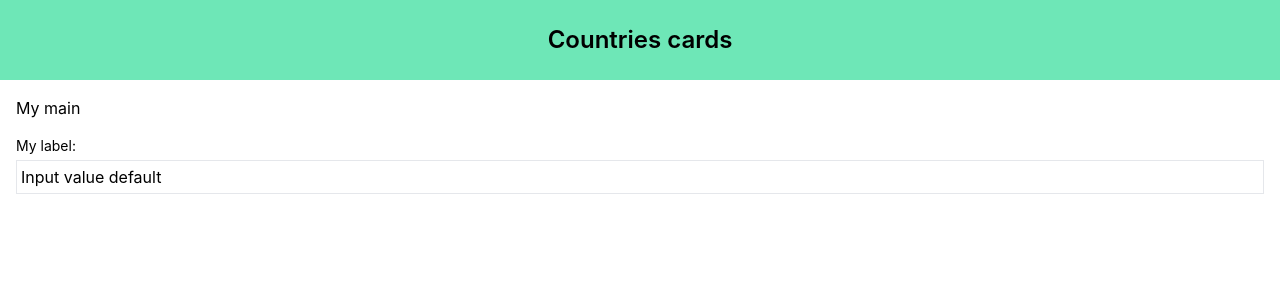
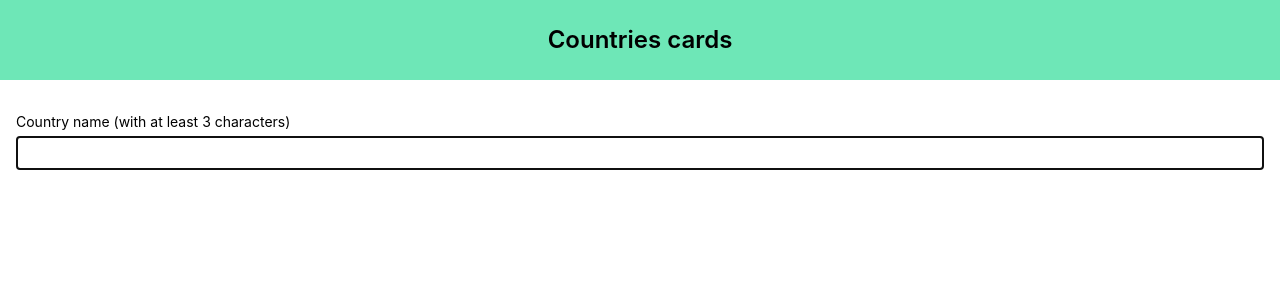
Before and after one commit to rennanmelo/country-cards, a React (Create React App) app: page / in a window 1280 px wide. Shown: the top 300 px of the page. Built offline with nearby package versions, Linux system fonts and the light colour scheme.

Commit message:
Created handleChange functionality of the input

```diff
--- a/src/pages/ReactCountriesPage.js
+++ b/src/pages/ReactCountriesPage.js
@@ -1,15 +1,27 @@
+import { useState } from "react";
 import Header from "../components/Header";
 import Main from "../components/Main";
 import TextInput from "../components/TextInput";
 import { allCountries } from "../data/countries";
 
 const ReactCountriesPage = () => {
+  const [countryFilter, setCountryFilter] = useState("");
+
+  const handleCountryFilterChange = (newCountryFilter) => {
+    setCountryFilter(newCountryFilter);
+  };
+
   return (
     <>
       <Header>Countries cards</Header>
       <Main>
-        My main
-        <TextInput />
+        <TextInput
+          id="inputCountryFilter"
+          labelDescription="Country name (with at least 3 characters)"
+          inputValue={countryFilter}
+          autoFocus
+          onInputChange={handleCountryFilterChange}
+        />
       </Main>
     </>
   );
```
